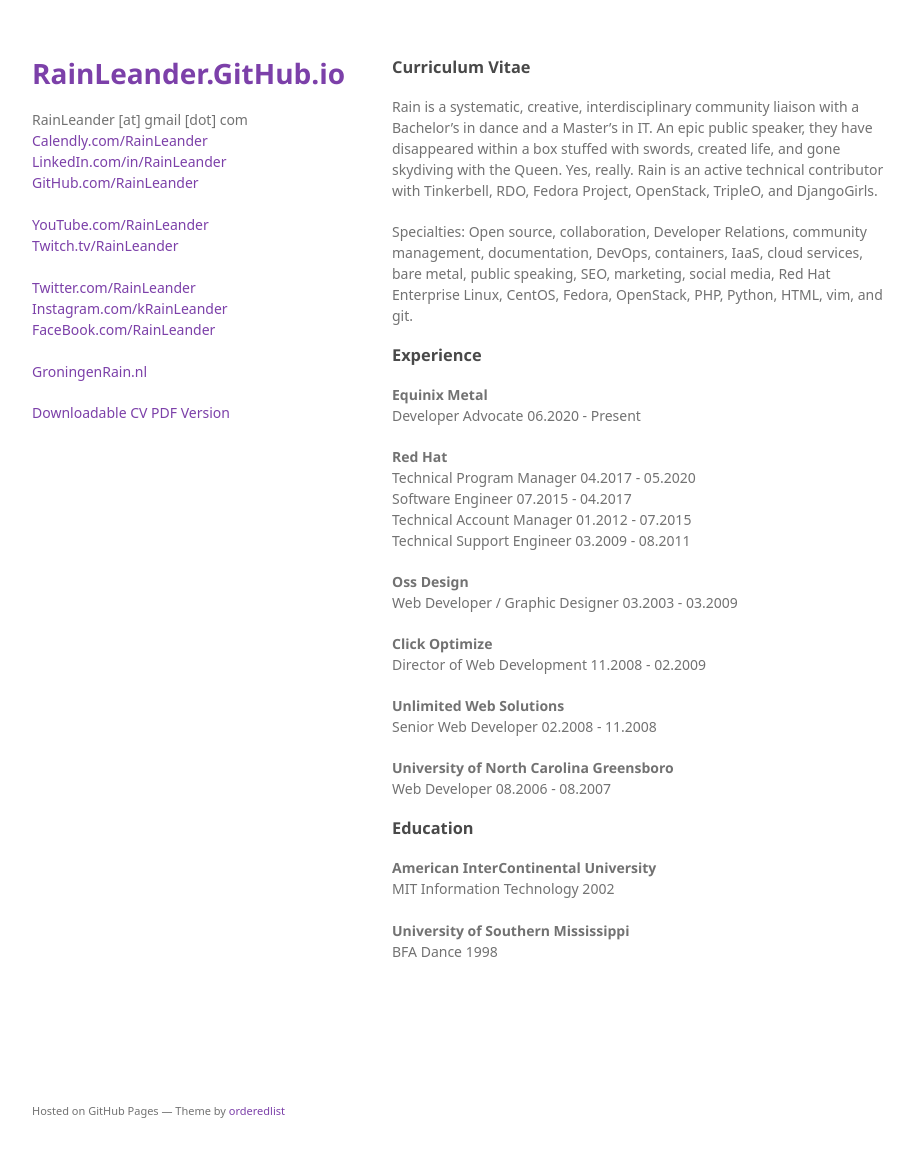
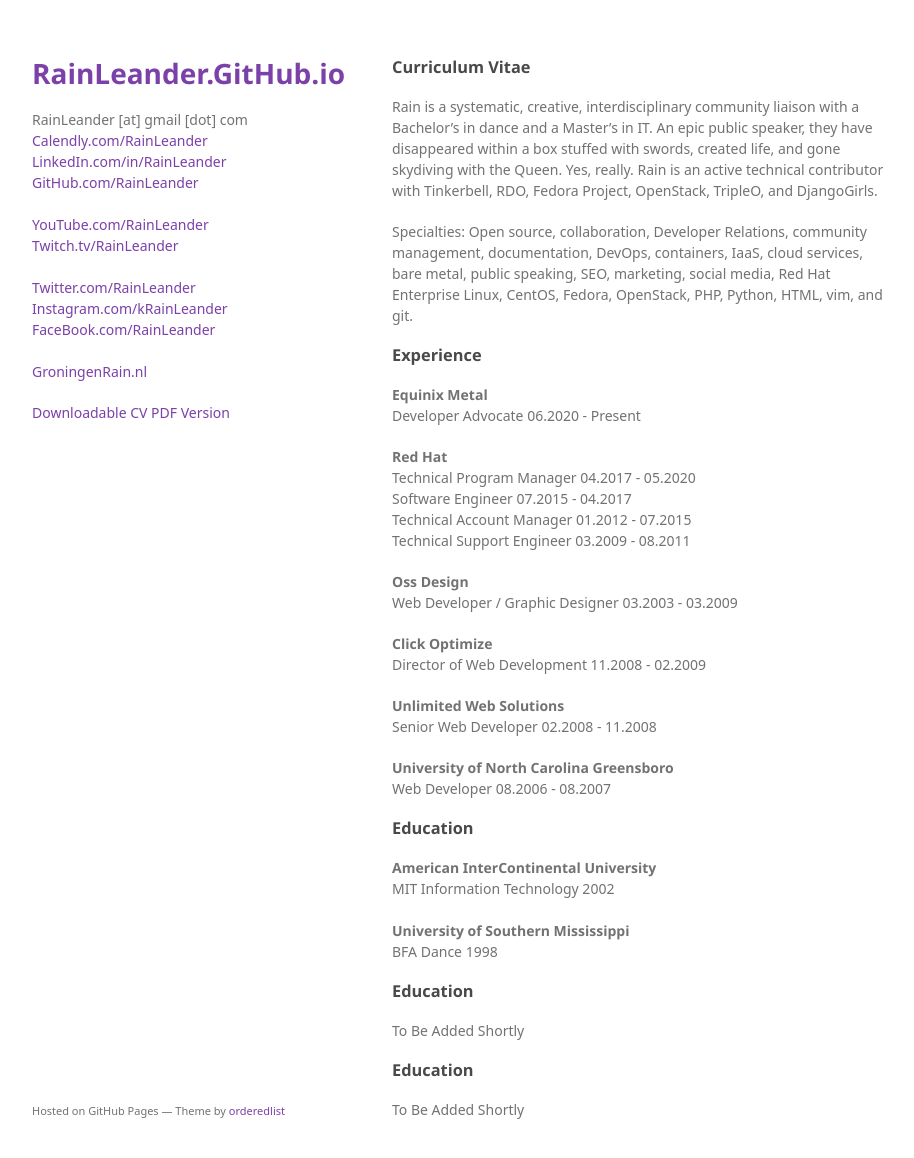
Before and after one commit to rainleander/rainleander.github.io, a Jekyll site: the page cv/index.html, which Jekyll copies as it is, in a window 1280 px wide and 1190 px high. Shown: the top 1158 px of the window, without its empty margins (178-1092 px from the left). Built offline with Jekyll 4.4.1, drawn with Linux system fonts in a browser that asks for light colours; some web fonts are replaced.

Commit message:
Update index.html

```diff
--- a/cv/index.html
+++ b/cv/index.html
@@ -51,6 +51,12 @@
         <p><b>American InterContinental University</b><br>MIT Information Technology 2002<br><br>
           <b>University of Southern Mississippi</b><br>BFA Dance 1998</p>
 
+        <h3><a id="writing-samples" class="anchor" href="#writing-samples" aria-hidden="true"><span aria-hidden="true" class="octicon octicon-link"></span></a>Education</h3>
+        <p>To Be Added Shortly</p>
+
+        <h3><a id="speaking-engagements" class="anchor" href="#speaking-engagements" aria-hidden="true"><span aria-hidden="true" class="octicon octicon-link"></span></a>Education</h3>
+        <p>To Be Added Shortly</p>
+
               </section>
       <footer>
         <p><small>Hosted on GitHub Pages &mdash; Theme by <a href="https://github.com/orderedlist">orderedlist</a></small></p>
```
